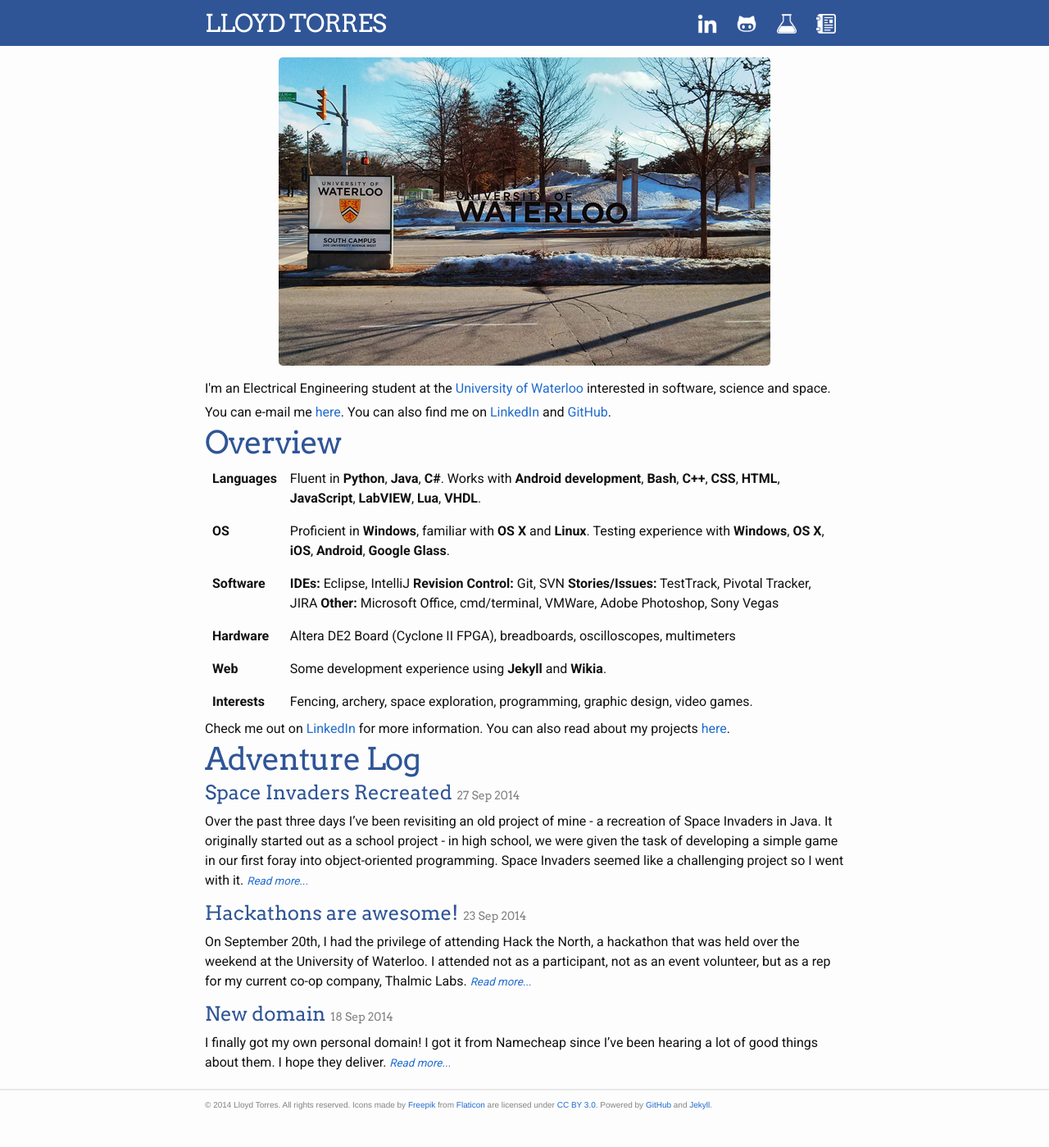
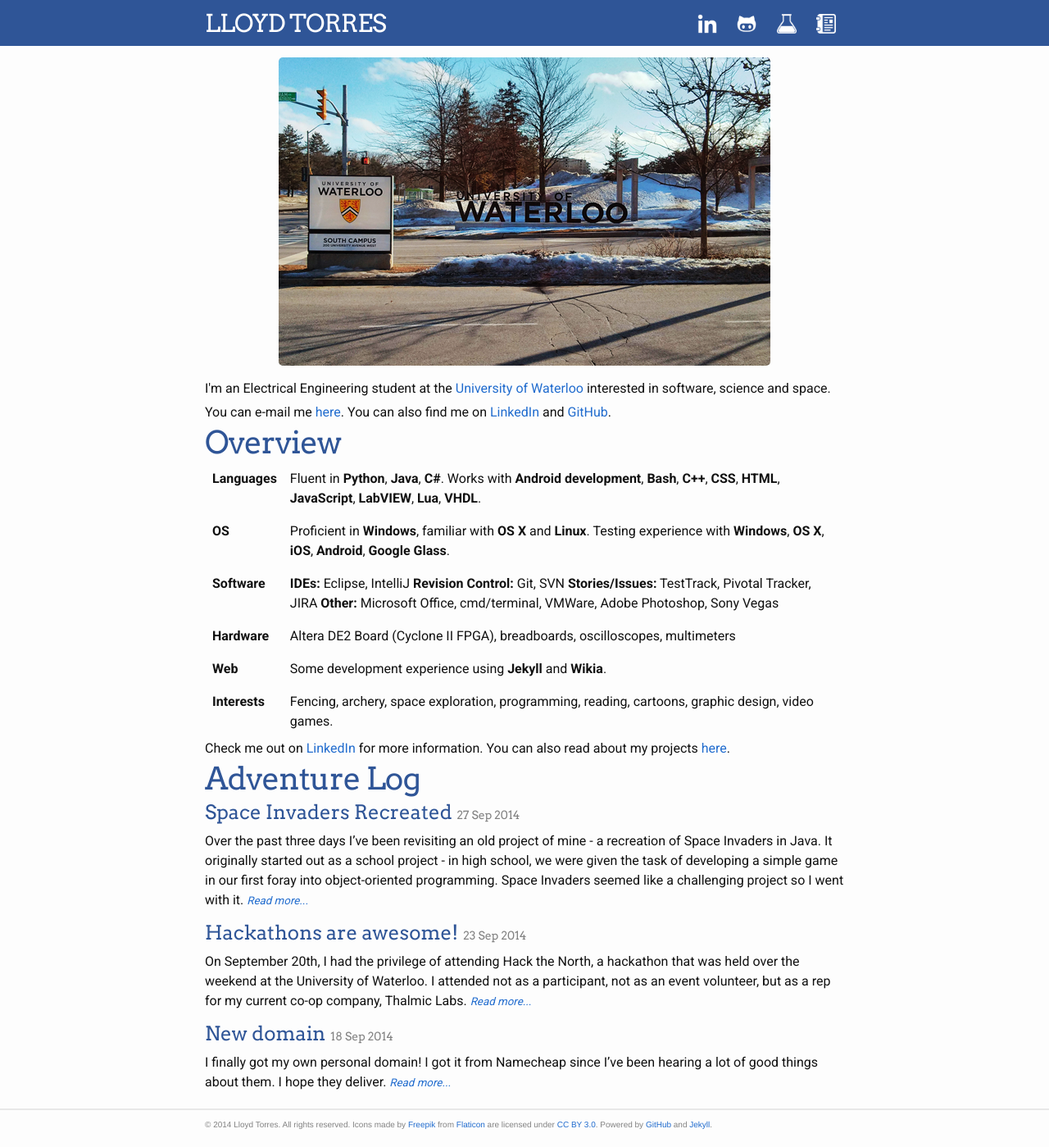
Before and after one commit to lloydtorres/lloydtorres.github.io, a Jekyll site: the page built from index.html, in a window 1280 px wide and 1399 px high. Shown: the whole window at 82% size. Built offline with Jekyll 4.4.1, drawn with Linux system fonts in a browser that asks for light colours; nearby versions of some CDN libraries.

Commit message:
Interests addendum

```diff
--- a/index.html
+++ b/index.html
@@ -39,7 +39,7 @@
 		</tr>
 		<tr>
 			<td><b>Interests</b></td>
-			<td>Fencing, archery, space exploration, programming, graphic design, video games.</td>
+			<td>Fencing, archery, space exploration, programming, reading, cartoons, graphic design, video games.</td>
 		</tr>
 	</table>
 
```
